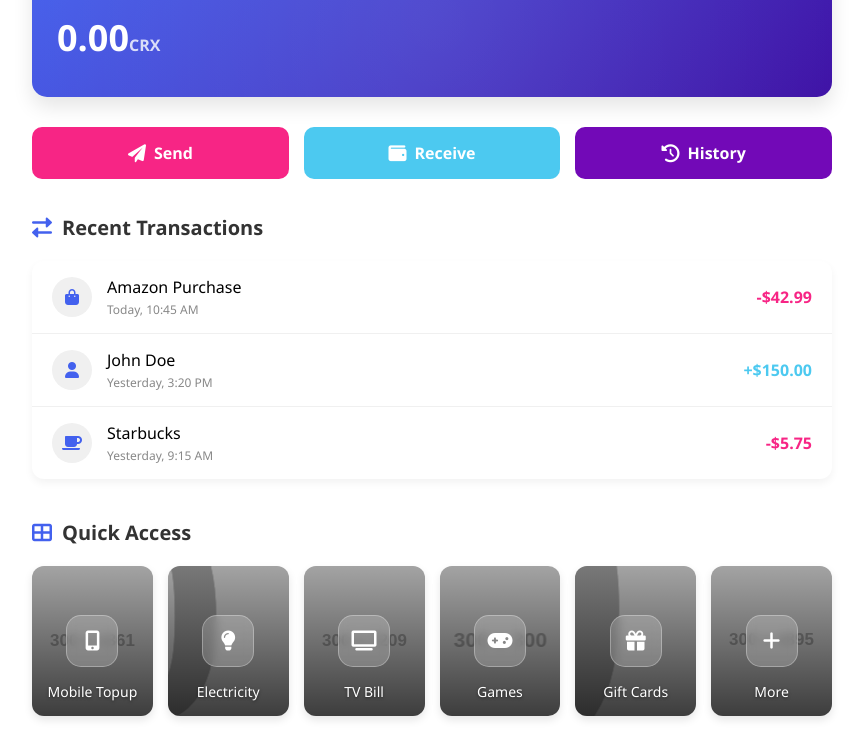
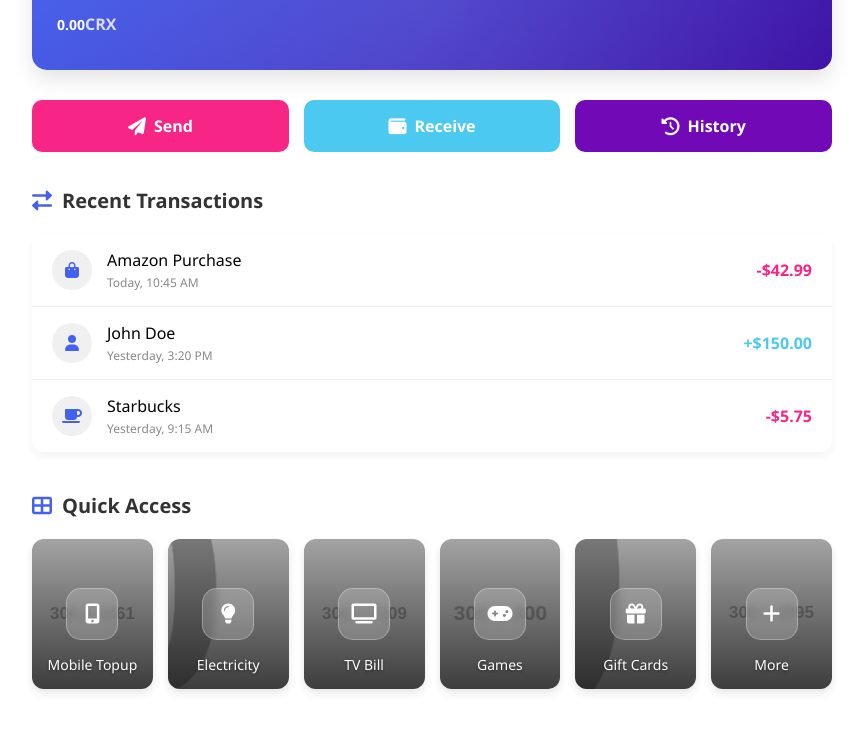
Before and after one commit to cryptonixdigital/cryptonix, a plain HTML site: page dashboard.html in a window 1280 px wide. Shown: the part 89-833 px from the top of the page, without its empty margins (208-1071 px from the left). After the commit the page ends 806 px from the top, so only its background shows below. Drawn offline with Linux system fonts and the light colour scheme; no server answers; placeholder pictures from the web are drawn by us.

Commit message:
Update dashboard.html

```diff
--- a/dashboard.html
+++ b/dashboard.html
@@ -58,7 +58,7 @@
         }
 
         .wallet-amount {
-            font-size: 36px;
+            font-size: 14px;
             font-weight: bold;
             margin: 10px 0;
         }
```
